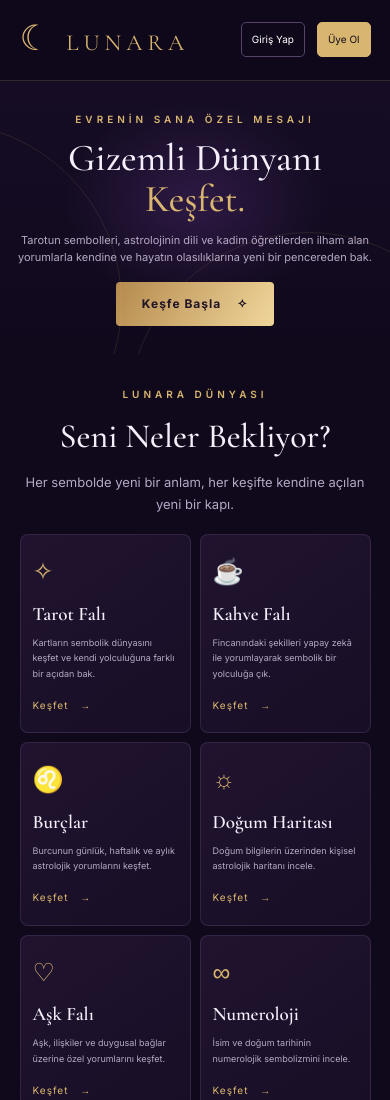
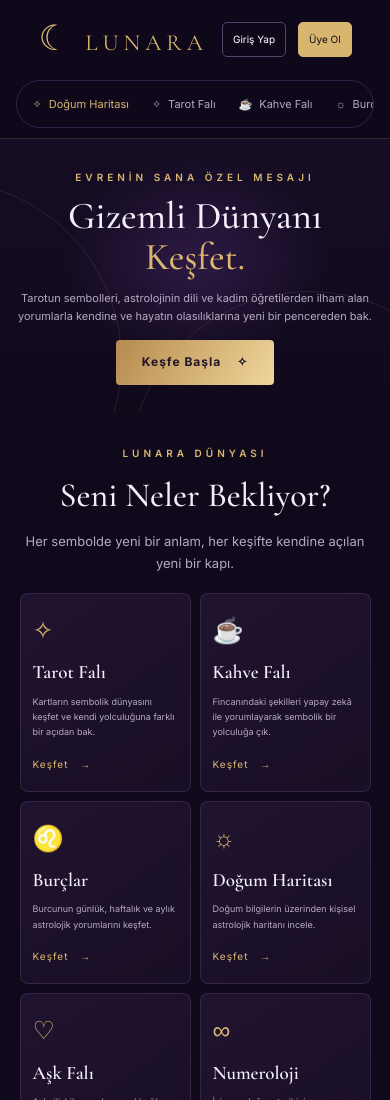
Before and after one commit to 1yoldasisik/lunara-ai, a website: page public/index.html in a window 390 px wide. Shown: the top 1100 px of the page. Drawn offline with nearby package versions, Linux system fonts and the light colour scheme; no server answers.

Commit message:
Style responsive horizontal category navigation

```diff
--- a/public/style.css
+++ b/public/style.css
@@ -27,17 +27,49 @@ button { cursor: pointer; }
 
 .header {
     min-height: 82px;
-    padding: 12px 7%;
+    padding: 12px 4%;
     display: flex;
     align-items: center;
     justify-content: space-between;
-    gap: 20px;
-    background: rgba(16,9,28,.96);
+    gap: 16px;
+    background: rgba(16,9,28,.97);
     border-bottom: 1px solid rgba(217,182,111,.17);
     position: sticky;
     top: 0;
     z-index: 10;
 }
+.header .logo { flex: 0 0 auto; }
+.header .nav {
+    display: flex;
+    align-items: center;
+    justify-content: center;
+    flex: 1 1 auto;
+    min-width: 0;
+    gap: 4px;
+    padding: 6px;
+    border: 1px solid rgba(167,123,219,.22);
+    border-radius: 999px;
+    color: var(--muted);
+    font-size: 12px;
+    white-space: nowrap;
+}
+.header .nav a {
+    display: inline-flex;
+    align-items: center;
+    justify-content: center;
+    gap: 7px;
+    padding: 10px 12px;
+    border-radius: 999px;
+    transition: color .2s, background .2s;
+}
+.header .nav a:hover,
+.header .nav a[aria-current="page"] {
+    color: #fff;
+    background: rgba(111,53,157,.35);
+}
+.header .nav a[data-feature] { cursor: pointer; }
+.header .nav a[data-feature]:first-child { color: var(--gold); }
+.header-actions, .member-actions { flex: 0 0 auto; }
 
 .logo {
     font-family: "Cormorant Garamond", serif;
@@ -330,10 +362,18 @@ button { cursor: pointer; }
     .nav { gap: 15px; }
 }
 
+@media(max-width:900px) {
+    .header { flex-wrap: wrap; justify-content: center; gap: 10px 14px; padding: 10px 3%; }
+    .header .nav { order: 3; flex: 1 0 100%; justify-content: flex-start; overflow-x: auto; scrollbar-width: none; }
+    .header .nav::-webkit-scrollbar { display: none; }
+    .header .nav a { padding: 8px 11px; }
+}
 @media(max-width:600px) {
-    .header { min-height: 70px; padding: 10px 5%; }
+    .header { min-height: auto; padding: 10px 4%; }
     .logo { font-size: 23px; }
-    .nav { display: none; }
+    .header .nav { order: 3; flex: 1 0 100%; gap: 3px; }
+    .header .nav a { padding: 8px 10px; font-size: 11px; }
+    .header .nav a span { display: inline; }
     .login-btn, .register-btn { padding: 8px 10px; font-size: 10px; }
     .hero { min-height: auto; padding: 42px 18px 38px; }
     .hero h1 { font-size: clamp(44px, 11vw, 60px); }
```
